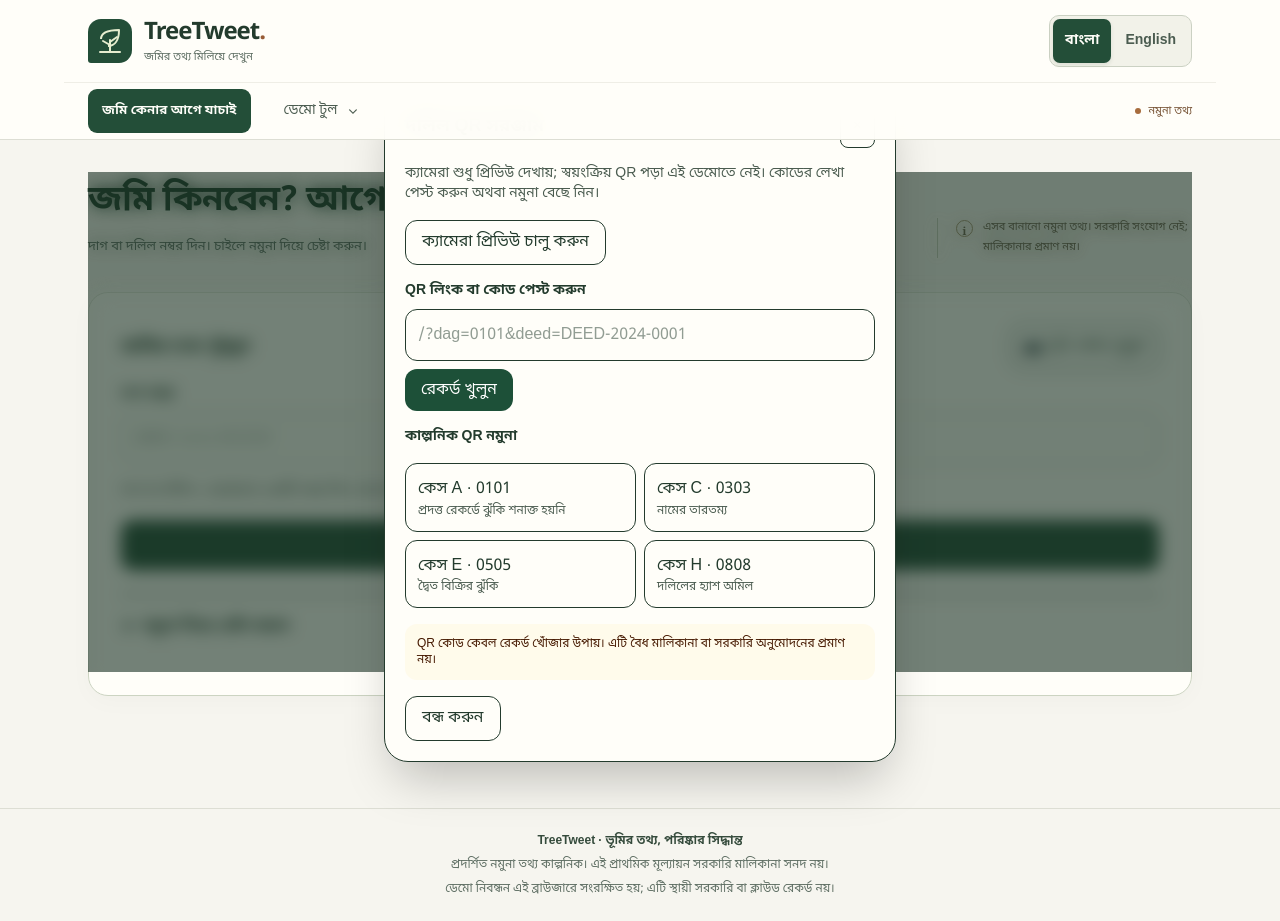
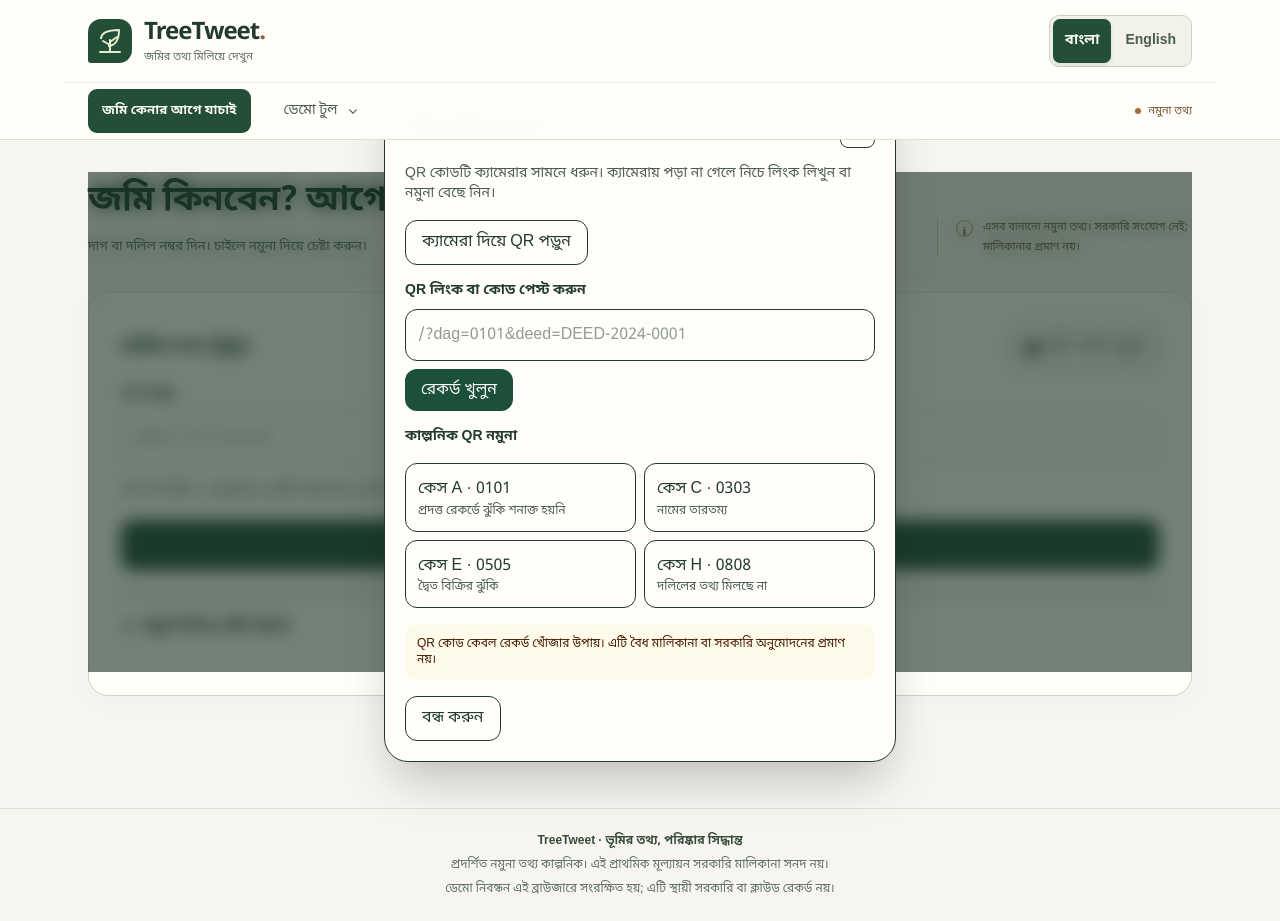
Before and after one commit to abdullahalyf/tree-tweet, a Next.js app: page / in a window 1280 px wide. Both pictures are taken after a click on the button "📷 QR কোড খুলুন". Built offline with nearby package versions, Linux system fonts and the light colour scheme.

Commit message:
fix: restore readable Bangla camera instructions

```diff
--- a/src/components/search/QRScannerModal.tsx
+++ b/src/components/search/QRScannerModal.tsx
@@ -90,12 +90,12 @@ export function QRScannerModal({ isOpen, onClose, onScanSuccess }: QRScannerModa
       }
     }}>
       <div className="flex justify-between items-center gap-3"><h2 id="qr-title" className="font-bold text-lg">{t('দলিল QR সরঞ্জাম', 'Deed QR tools')}</h2><button onClick={close} aria-label={t('QR সরঞ্জাম বন্ধ করুন', 'Close QR tools')} className="rounded-lg border px-3 py-2">×</button></div>
-      <p className="text-sm text-slate-600">{t('ক্যামেরা শুধু প্রিভিউ দেখায়; স্বয়ংক্রিয় QR পড়া এই ডেমোতে নেই। কোডের লেখা পেস্ট করুন অথবা নমুনা বেছে নিন।', 'Hold a QR code in front of the camera. If camera scanning is unavailable, paste the QR link or choose a sample.')}</p>
-      {active ? <video ref={video} muted playsInline aria-label={t('ক্যামেরা প্রিভিউ', 'Camera preview')} className="aspect-video w-full rounded-xl bg-slate-950 object-cover" /> : <button onClick={start} className="rounded-xl border px-4 py-2">{t('ক্যামেরা প্রিভিউ চালু করুন', 'Scan QR with camera')}</button>}
-      {error && <p role="alert" className="rounded-xl bg-rose-50 p-3 text-sm text-rose-800">{error === 'unsupported' ? t('?? ????????? ???????? ????? QR ???? ???? ??? ???? QR ???? ????? ???? ???? ????? ???? ????', 'Camera QR scanning is unsupported in this browser. Paste the QR link below or choose a sample.') : error === 'camera' ? t('ক্যামেরা চালু হয়নি। অনুমতি পরীক্ষা করুন অথবা কোড পেস্ট করুন।', 'Camera unavailable. Check permission or paste the code instead.') : error === 'empty' ? t('QR লিংক বা কোড লিখুন।', 'Enter a QR link or code.') : t('বৈধ দাগ বা দলিল নম্বর পাওয়া যায়নি।', 'No valid plot or deed number was found.')}</p>}
+      <p className="text-sm text-slate-600">{t('QR কোডটি ক্যামেরার সামনে ধরুন। ক্যামেরায় পড়া না গেলে নিচে লিংক লিখুন বা নমুনা বেছে নিন।', 'Hold a QR code in front of the camera. If camera scanning is unavailable, paste the QR link or choose a sample.')}</p>
+      {active ? <video ref={video} muted playsInline aria-label={t('ক্যামেরা প্রিভিউ', 'Camera preview')} className="aspect-video w-full rounded-xl bg-slate-950 object-cover" /> : <button onClick={start} className="rounded-xl border px-4 py-2">{t('ক্যামেরা দিয়ে QR পড়ুন', 'Scan QR with camera')}</button>}
+      {error && <p role="alert" className="rounded-xl bg-rose-50 p-3 text-sm text-rose-800">{error === 'unsupported' ? t('এই ব্রাউজারে ক্যামেরা দিয়ে QR পড়া যায় না। নিচে লিংক লিখুন বা নমুনা বেছে নিন।', 'Camera QR scanning is unsupported in this browser. Paste the QR link below or choose a sample.') : error === 'camera' ? t('ক্যামেরা চালু হয়নি। অনুমতি পরীক্ষা করুন অথবা কোড পেস্ট করুন।', 'Camera unavailable. Check permission or paste the code instead.') : error === 'empty' ? t('QR লিংক বা কোড লিখুন।', 'Enter a QR link or code.') : t('বৈধ দাগ বা দলিল নম্বর পাওয়া যায়নি।', 'No valid plot or deed number was found.')}</p>}
       <form onSubmit={event => { event.preventDefault(); parse(); }} className="space-y-2"><label htmlFor="qr-code" className="block text-sm font-semibold">{t('QR লিংক বা কোড পেস্ট করুন', 'Paste a QR link or code')}</label><input id="qr-code" value={value} onChange={event => { setValue(event.target.value); setError(null); }} placeholder="/?dag=0101&deed=DEED-2024-0001" className="w-full min-w-0 rounded-xl border p-3 text-sm" /><button type="submit" className="rounded-xl bg-emerald-700 px-4 py-2 text-white">{t('রেকর্ড খুলুন', 'Open records')}</button></form>
       <h3 className="text-sm font-bold">{t('কাল্পনিক QR নমুনা', 'Synthetic QR samples')}</h3>
-      <div className="grid gap-2 sm:grid-cols-2">{[['A','0101','DEED-2024-0001'],['C','0303','DEED-2024-0003'],['E','0505','DEED-2024-0005B'],['H','0808','DEED-2024-0008']].map(([code, dag, deed]) => <button key={code} onClick={() => select(dag, deed)} className="rounded-xl border p-3 text-left text-sm">{t('কেস', 'Case')} {code} · {dag}<span className="block text-xs text-slate-600">{t(({ A:'প্রদত্ত রেকর্ডে ঝুঁকি শনাক্ত হয়নি', C:'নামের তারতম্য', E:'দ্বৈত বিক্রির ঝুঁকি', H:'দলিলের হ্যাশ অমিল' } as Record<string,string>)[code], scenarioEnglish[code])}</span></button>)}</div>
+      <div className="grid gap-2 sm:grid-cols-2">{[['A','0101','DEED-2024-0001'],['C','0303','DEED-2024-0003'],['E','0505','DEED-2024-0005B'],['H','0808','DEED-2024-0008']].map(([code, dag, deed]) => <button key={code} onClick={() => select(dag, deed)} className="rounded-xl border p-3 text-left text-sm">{t('কেস', 'Case')} {code} · {dag}<span className="block text-xs text-slate-600">{t(({ A:'প্রদত্ত রেকর্ডে ঝুঁকি শনাক্ত হয়নি', C:'নামের তারতম্য', E:'দ্বৈত বিক্রির ঝুঁকি', H:'দলিলের তথ্য মিলছে না' } as Record<string,string>)[code], code === 'H' ? 'Deed information does not match' : scenarioEnglish[code])}</span></button>)}</div>
       <p className="rounded-xl bg-amber-50 p-3 text-xs text-amber-950">{t('QR কোড কেবল রেকর্ড খোঁজার উপায়। এটি বৈধ মালিকানা বা সরকারি অনুমোদনের প্রমাণ নয়।', 'A QR code only helps locate records. It does not prove legal ownership or government approval.')}</p>
       <button onClick={close} className="rounded-xl border px-4 py-2 text-sm">{t('বন্ধ করুন', 'Close')}</button>
     </div>
```
